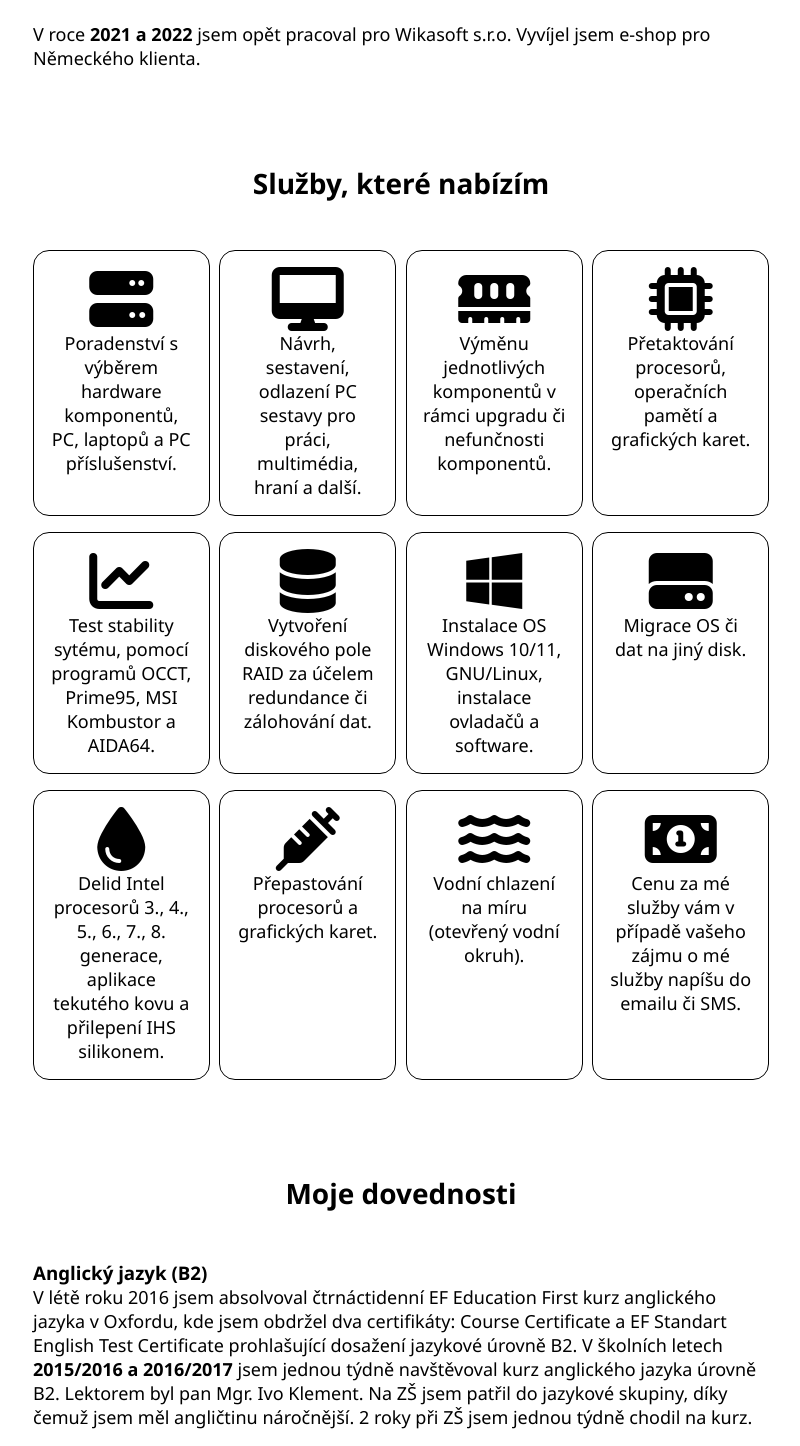
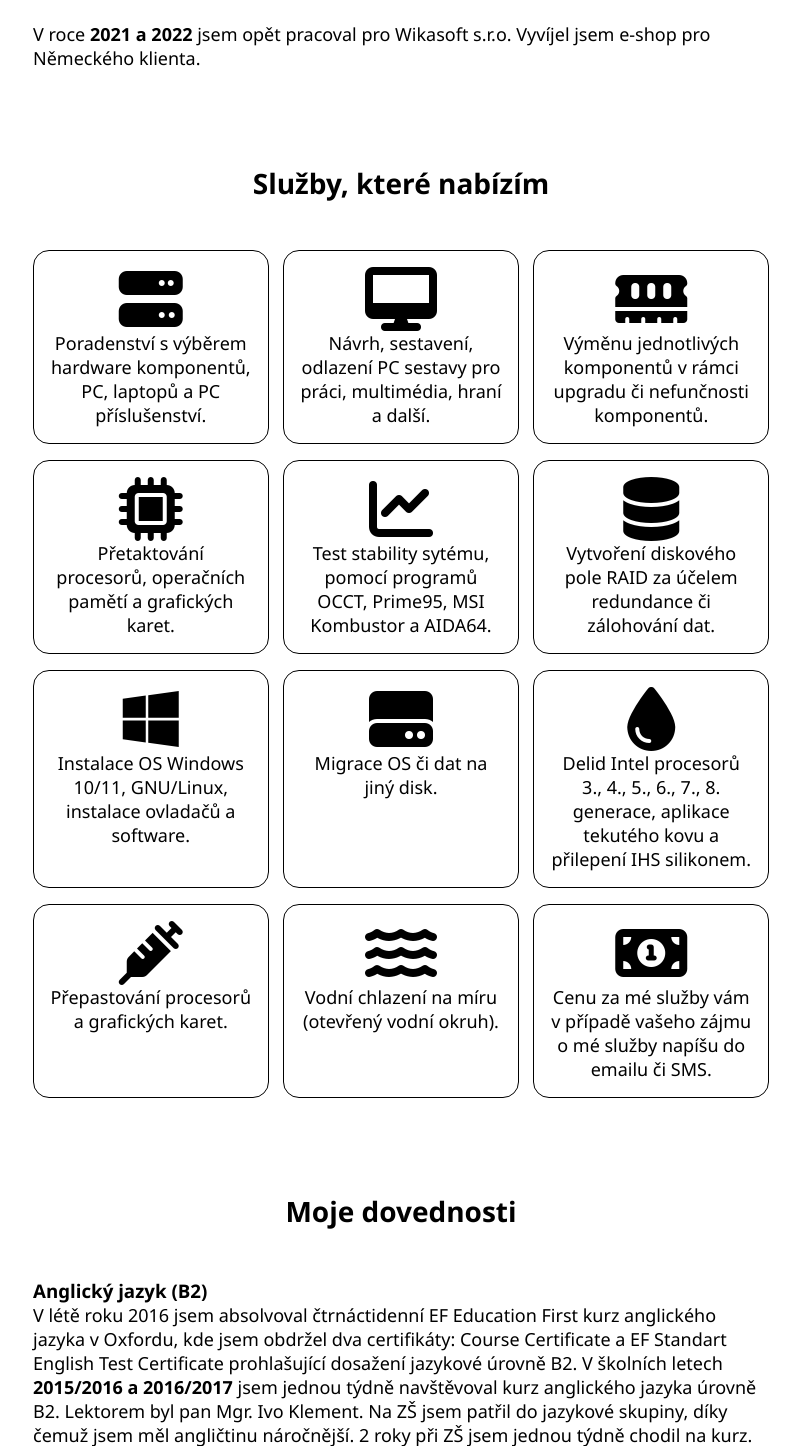
Before and after one commit to davidkvasnovsky1999/WebsiteAboutMe, a PHP site: page / in a window 1536 px wide. Shown: the part 1090-2536 px from the top of the page, without its empty margins (367-1167 px from the left). Run offline with PHP 8.4, Linux system fonts and the light colour scheme; some libraries are stand-ins or nearby versions.

Commit message:
v1.0.4 - service_containers are now maximally 3 (not 4) in a row

```diff
--- a/stylesheets/sass/styles.css
+++ b/stylesheets/sass/styles.css
@@ -215,7 +215,7 @@ body #services .service_container p {
 
 @media only screen and (min-width: 1367px) {
   body #services .service_container {
-    flex: 0 0 24%;
+    flex: 0 0 32%;
   }
 }
 
--- a/stylesheets/sass/styles.sass
+++ b/stylesheets/sass/styles.sass
@@ -144,7 +144,7 @@ body
                 //font-size: 16px
                 text-align: center
             @media only screen and (min-width: 1367px)
-                flex: 0 0 24%
+                flex: 0 0 32%
             @media only screen and (max-width: 1360px)
                 flex: 0 0 32%
             @media only screen and (max-width: 1024px)
```
Also changed, not shown: stylesheets/sass/styles.min.css.
